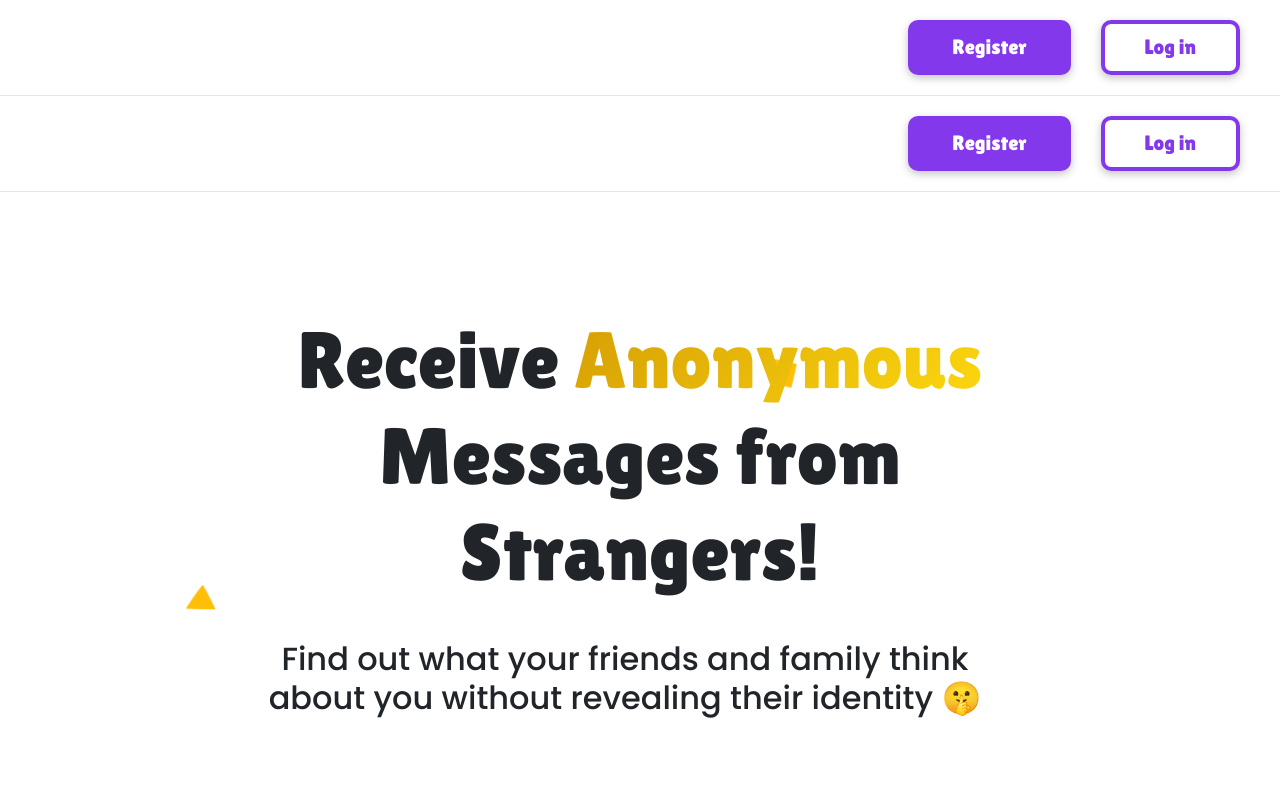
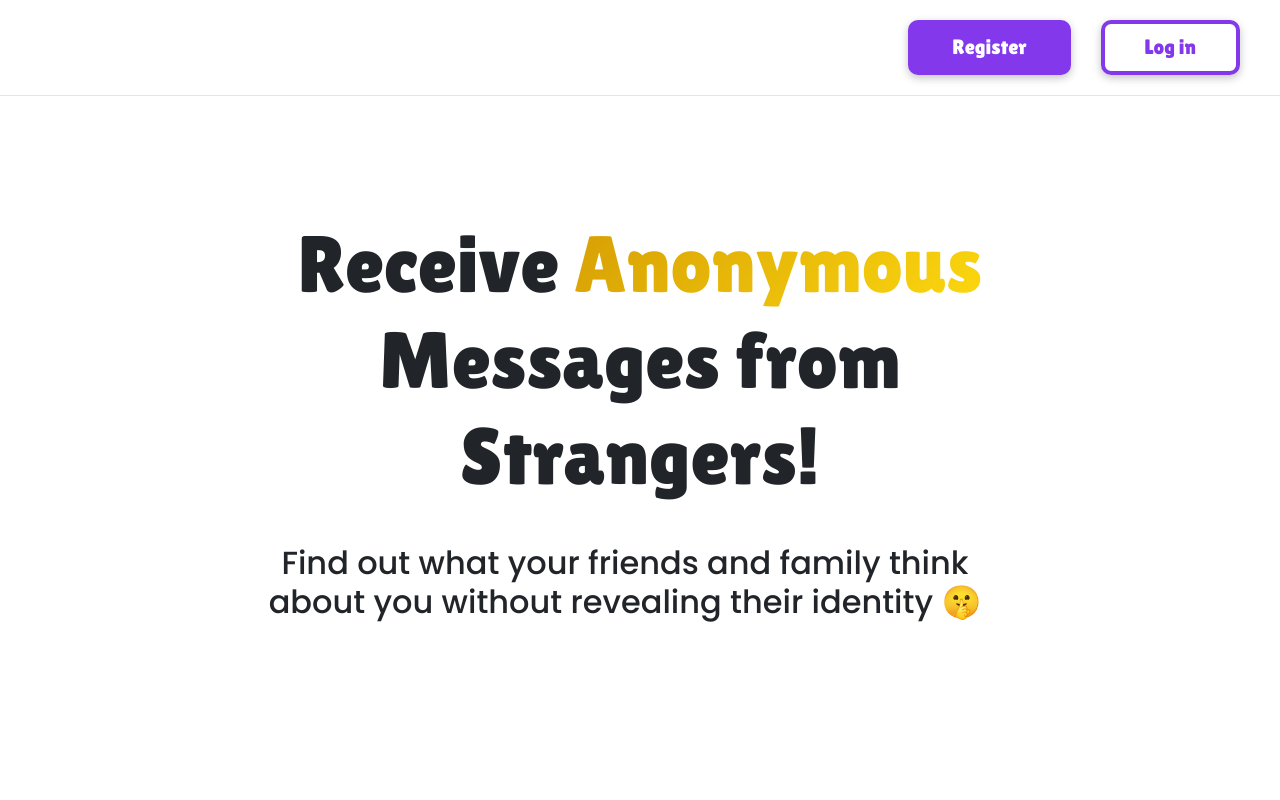
Before and after one commit to The-Sofishticated-Man/secret-message, a React (Vite) app in the folder client/: page / in a window 1280 px wide. Shown: the top 800 px of the page. Built offline with nearby package versions, Linux system fonts and the light colour scheme; no server answers.

Commit message:
addede todo notes and removed all background, also added navbar to all pages again

```diff
--- a/client/src/components/Footer/index.tsx
+++ b/client/src/components/Footer/index.tsx
@@ -1,6 +1,7 @@
 import style from "./Footer.module.css";
 import { FaHeart } from "react-icons/fa";
 const Footer = () => {
+  // TODO: restyle footer (make it a bit smaller, add some padding, etc.)
   return (
     <footer className={style.footer}>
       <h4>
--- a/client/src/components/Hero/heroStyle.module.css
+++ b/client/src/components/Hero/heroStyle.module.css
@@ -1,12 +1,10 @@
 .hero {
   background-color: #ffffff;
-  background-image: url("../../assets/images/confetti-doodles.png");
   background-repeat: no-repeat;
   background-size: cover;
   position: relative;
   padding: 40px 0;
   padding-top: 0;
-
 }
 .container {
   display: flex;
--- a/client/src/components/Hero/index.tsx
+++ b/client/src/components/Hero/index.tsx
@@ -2,6 +2,7 @@ import style from "./heroStyle.module.css";
 import { BsCaretDownFill } from "react-icons/bs";
 import { useState } from "react";
 const Hero = () => {
+  // todo: change background
   const [isAnimated, setAnimated] = useState(true);
   return (
     <section className={style.hero}>
--- a/client/src/components/HowToUse/index.tsx
+++ b/client/src/components/HowToUse/index.tsx
@@ -4,6 +4,8 @@ import Button from "../Button";
 import BetterLink from "../BetterLink/BetterLink";
 const HowToUse = () => {
   return (
+    // TODO: Add a better description of how to use the app
+    // TODO: remove gap under this section
     <section id="next" className={style.instructions}>
       <InstructionBox floatLeft={true} title="Title">
         Lorem ipsum dolor sit amet consectetur, adipisicing elit. Quisquam earum
--- a/client/src/components/InstructionBox/index.tsx
+++ b/client/src/components/InstructionBox/index.tsx
@@ -10,6 +10,7 @@ const InstructionBox = ({
   children: string;
 }) => {
   return (
+    // TODO: make this component responsive
     <article className={style.instruction}>
       {floatLeft && <img src={placeHolder} alt="" />}
       <div className={style.instructionText}>
--- a/client/src/components/NavBar/Index.tsx
+++ b/client/src/components/NavBar/Index.tsx
@@ -13,6 +13,7 @@ const NavBar = ({ homePage }: { homePage?: boolean }) => {
   const isInRegisterPage = pathname === "/register";
   const isInMessagesPage = pathname === "/messages";
   const isInHomePage = pathname === "/home";
+  // TODO: complete restyle
   return (
     <nav
       // different style for homePage navbar
--- a/client/src/routes/HomePage/HomePage.tsx
+++ b/client/src/routes/HomePage/HomePage.tsx
@@ -1,10 +1,8 @@
 import Hero from "../../components/Hero";
 import HowToUse from "../../components/HowToUse";
-import NavBar from "../../components/NavBar/Index";
 const HomePage = () => {
   return (
     <>
-      <NavBar/>
       <Hero />
       <HowToUse />
     </>
```
Also changed, not shown: client/src/routes/Login/Login.module.css (+0 -1 lines), client/src/routes/Register/Register.module.css (+0 -1 lines).
